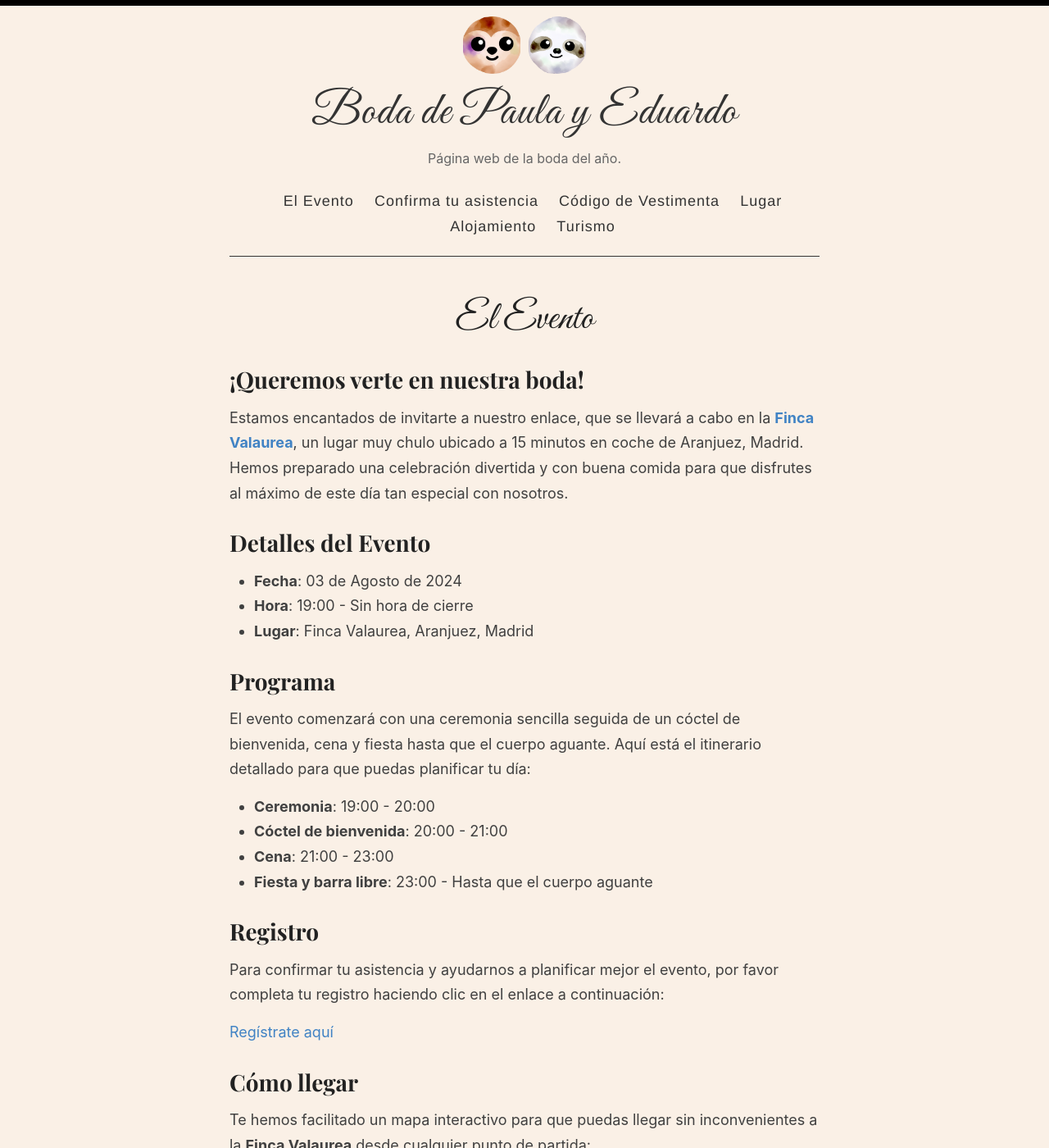
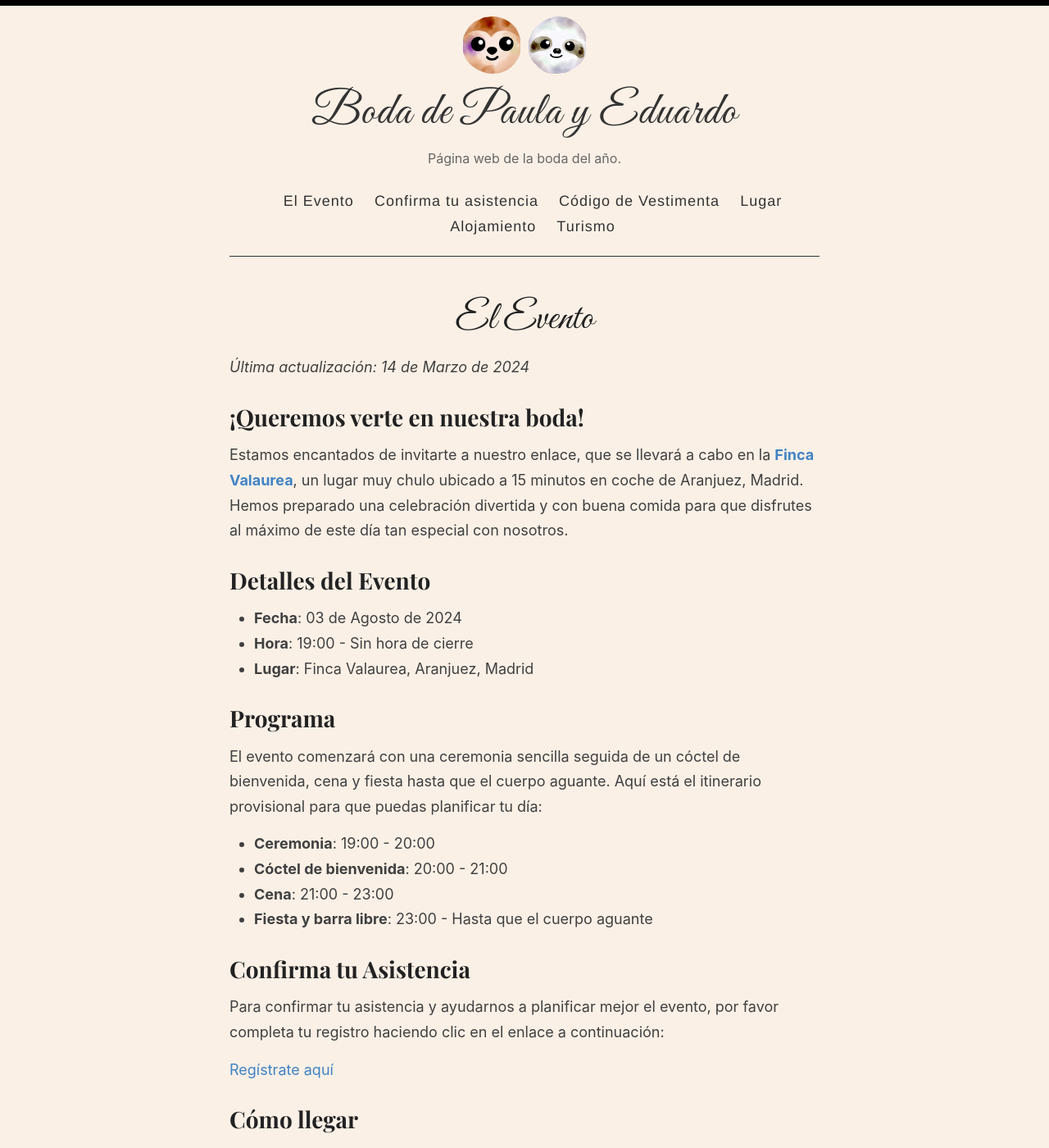
Before and after one commit to boda-paula-y-eduardo/boda-paula-eduardo, a Jekyll site: the page built from _pages/el-evento.md, in a window 1280 px wide and 1400 px high. Shown: the whole window at 82% size. Built offline with Jekyll 4.4.1, drawn with Linux system fonts in a browser that asks for light colours; some of the changed text lies outside the part shown.

Commit message:
add stuff

```diff
--- a/_pages/el-evento.md
+++ b/_pages/el-evento.md
@@ -3,6 +3,8 @@ layout: page
 title: El Evento
 permalink: /el-evento/
 ---
+
+_Última actualización: 14 de Marzo de 2024_
 
 ## ¡Queremos verte en nuestra boda!
 
@@ -16,14 +18,13 @@ Estamos encantados de invitarte a nuestro enlace, que se llevará a cabo en la [
 
 ### Programa
 
-El evento comenzará con una ceremonia sencilla seguida de un cóctel de bienvenida, cena y fiesta hasta que el cuerpo aguante. Aquí está el itinerario detallado para que puedas planificar tu día:
-
+El evento comenzará con una ceremonia sencilla seguida de un cóctel de bienvenida, cena y fiesta hasta que el cuerpo aguante. Aquí está el itinerario provisional para que puedas planificar tu día:
 - **Ceremonia**: 19:00 - 20:00
 - **Cóctel de bienvenida**: 20:00 - 21:00
 - **Cena**: 21:00 - 23:00
 - **Fiesta y barra libre**: 23:00 - Hasta que el cuerpo aguante
 
-### Registro
+### Confirma tu Asistencia
 
 Para confirmar tu asistencia y ayudarnos a planificar mejor el evento, por favor completa tu registro haciendo clic en el enlace a continuación:
 
@@ -31,7 +32,7 @@ Para confirmar tu asistencia y ayudarnos a planificar mejor el evento, por favor
 
 ### Cómo llegar
 
-Te hemos facilitado un mapa interactivo para que puedas llegar sin inconvenientes a la **Finca Valaurea** desde cualquier punto de partida:
+Aquí tienes mapa interactivo para que puedas llegar sin inconvenientes a la **Finca Valaurea** desde cualquier punto de partida:
 
 <div class="google-map">
 <iframe src="https://www.google.com/maps/embed?pb=!1m14!1m8!1m3!1d12215.150971752646!2d-3.5091569!3d40.0578375!3m2!1i1024!2i768!4f13.1!3m3!1m2!1s0xd420f8e4d938993%3A0x7c135af9880431fc!2sFinca%20Valaurea!5e0!3m2!1sen!2sch!4v1710352161722!5m2!1sen!2sch" width="600" height="450" style="border:0;" allowfullscreen="" loading="lazy" referrerpolicy="no-referrer-when-downgrade"></iframe>
```
